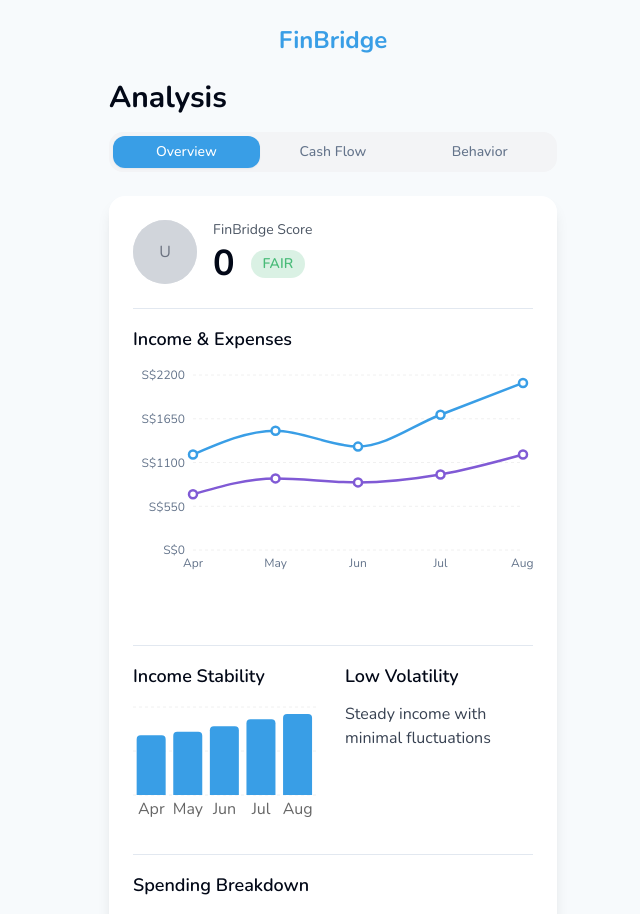
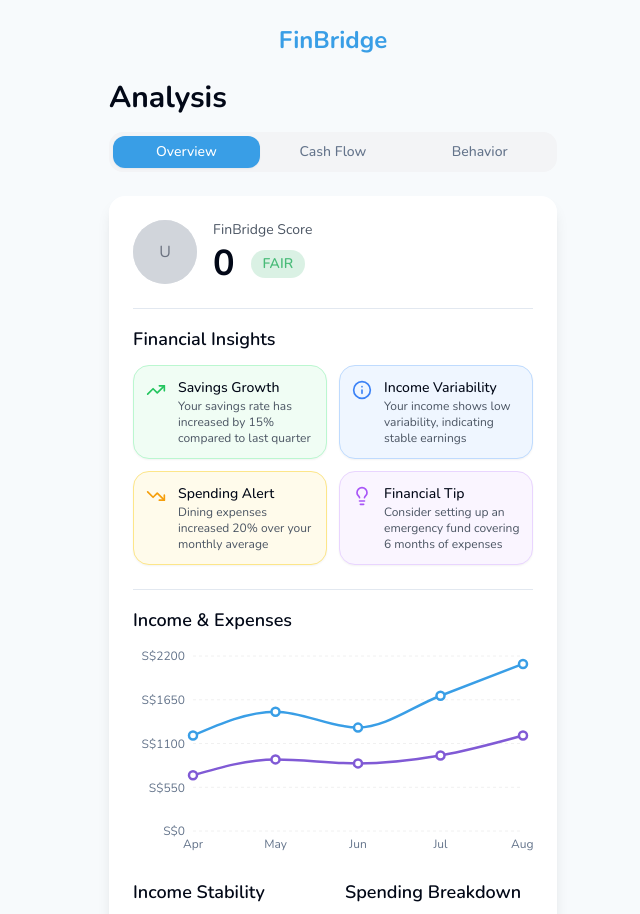
Before and after one commit to Arnav-Jhajharia/bharatankh, a React (Vite) app: page /analysis in a window 1280 px wide. Shown: the top 914 px of the page, without its empty margins (307-947 px from the left). Built offline with nearby package versions, Linux system fonts and the light colour scheme.

Commit message:
feat: Add insights section to analysis page
Adds an insights section to the analysis page, displaying placeholder values for user insights. The section is designed to fit within a single screen view.

```diff
--- a/src/pages/Analysis.tsx
+++ b/src/pages/Analysis.tsx
@@ -4,6 +4,7 @@ import { useNavigate } from "react-router-dom";
 import { Button } from "@/components/ui/button";
 import { Tabs, TabsList, TabsTrigger } from "@/components/ui/tabs";
 import { AspectRatio } from "@/components/ui/aspect-ratio";
+import { Card, CardContent } from "@/components/ui/card";
 import PageContainer from "@/components/PageContainer";
 import { useApp } from "@/context/AppContext";
 import {
@@ -13,6 +14,7 @@ import {
 } from "@/components/ui/chart";
 import { LineChart, Line, BarChart, Bar, PieChart, Pie, XAxis, YAxis, CartesianGrid, Cell, ResponsiveContainer } from "recharts";
 import { Separator } from "@/components/ui/separator";
+import { TrendingUp, TrendingDown, Info, LightbulbIcon } from "lucide-react";
 
 const Analysis = () => {
   const navigate = useNavigate();
@@ -43,6 +45,34 @@ const Analysis = () => {
     { name: "Savings", value: 25, color: "#48BB78" },
     { name: "Expenses", value: 25, color: "#805AD5" },
     { name: "Other", value: 20, color: "#F6AD55" },
+  ];
+
+  // Insights Data (Placeholder)
+  const insightsData = [
+    {
+      title: "Savings Growth",
+      description: "Your savings rate has increased by 15% compared to last quarter",
+      icon: <TrendingUp className="h-5 w-5 text-green-500" />,
+      color: "bg-green-50 border-green-200"
+    },
+    {
+      title: "Income Variability",
+      description: "Your income shows low variability, indicating stable earnings",
+      icon: <Info className="h-5 w-5 text-blue-500" />,
+      color: "bg-blue-50 border-blue-200"
+    },
+    {
+      title: "Spending Alert",
+      description: "Dining expenses increased 20% over your monthly average",
+      icon: <TrendingDown className="h-5 w-5 text-amber-500" />,
+      color: "bg-amber-50 border-amber-200"
+    },
+    {
+      title: "Financial Tip",
+      description: "Consider setting up an emergency fund covering 6 months of expenses",
+      icon: <LightbulbIcon className="h-5 w-5 text-purple-500" />,
+      color: "bg-purple-50 border-purple-200"
+    }
   ];
 
   return (
@@ -104,10 +134,32 @@ const Analysis = () => {
 
         <Separator className="my-4" />
 
+        {/* Insights Section */}
+        <div className="mb-6">
+          <h3 className="text-lg font-semibold mb-3">Financial Insights</h3>
+          <div className="grid grid-cols-1 sm:grid-cols-2 gap-3">
+            {insightsData.map((insight, index) => (
+              <Card key={index} className={`border ${insight.color}`}>
+                <CardContent className="p-3 flex items-start">
+                  <div className="mr-3 mt-0.5">
+                    {insight.icon}
+                  </div>
+                  <div>
+                    <h4 className="font-medium text-sm">{insight.title}</h4>
+                    <p className="text-xs text-gray-600">{insight.description}</p>
+                  </div>
+                </CardContent>
+              </Card>
+            ))}
+          </div>
+        </div>
+
+        <Separator className="my-4" />
+
         {/* Income & Expenses Chart */}
         <div className="mb-6">
           <h3 className="text-lg font-semibold mb-3">Income & Expenses</h3>
-          <div className="h-64">
+          <div className="h-52">
             <ChartContainer
               config={{
                 income: { color: "#399EE6" },
@@ -151,10 +203,8 @@ const Analysis = () => {
           </div>
         </div>
 
-        <Separator className="my-4" />
-
-        {/* Income Stability & Volatility */}
-        <div className="grid grid-cols-2 gap-6 mb-6">
+        {/* Income Stability & Spending Breakdown - Side by side */}
+        <div className="grid grid-cols-1 sm:grid-cols-2 gap-6">
           {/* Income Stability */}
           <div>
             <h3 className="text-lg font-semibold mb-3">Income Stability</h3>
@@ -173,23 +223,12 @@ const Analysis = () => {
             </div>
           </div>
 
-          {/* Volatility */}
-          <div>
-            <h3 className="text-lg font-semibold mb-3">Low Volatility</h3>
-            <p className="text-gray-700">
-              Steady income with minimal fluctuations
-            </p>
-          </div>
-        </div>
-
-        <Separator className="my-4" />
-
           {/* Spending Breakdown */}
           <div>
             <h3 className="text-lg font-semibold mb-3">Spending Breakdown</h3>
             <div className="grid grid-cols-2 gap-4">
               {/* Pie Chart */}
-            <div className="h-40">
+              <div className="h-32">
                 <ResponsiveContainer width="100%" height="100%">
                   <PieChart>
                     <Pie
@@ -197,7 +236,7 @@ const Analysis = () => {
                       cx="50%"
                       cy="50%"
                       labelLine={false}
-                    outerRadius={60}
+                      outerRadius={45}
                       fill="#8884d8"
                       dataKey="value"
                     >
@@ -210,12 +249,12 @@ const Analysis = () => {
               </div>
 
               {/* Legend */}
-            <div className="space-y-2">
+              <div className="space-y-1 text-xs">
                 {spendingData.map((item, index) => (
                   <div key={index} className="flex justify-between items-center">
                     <div className="flex items-center">
                       <div
-                      className="w-3 h-3 rounded-sm mr-2"
+                        className="w-2 h-2 rounded-sm mr-1"
                         style={{ backgroundColor: item.color }}
                       ></div>
                       <span>{item.name}</span>
@@ -223,6 +262,7 @@ const Analysis = () => {
                     <span className="font-medium">{item.value}%</span>
                   </div>
                 ))}
+              </div>
             </div>
           </div>
         </div>
```
Lines whose indentation alone changed are shown as unchanged.
